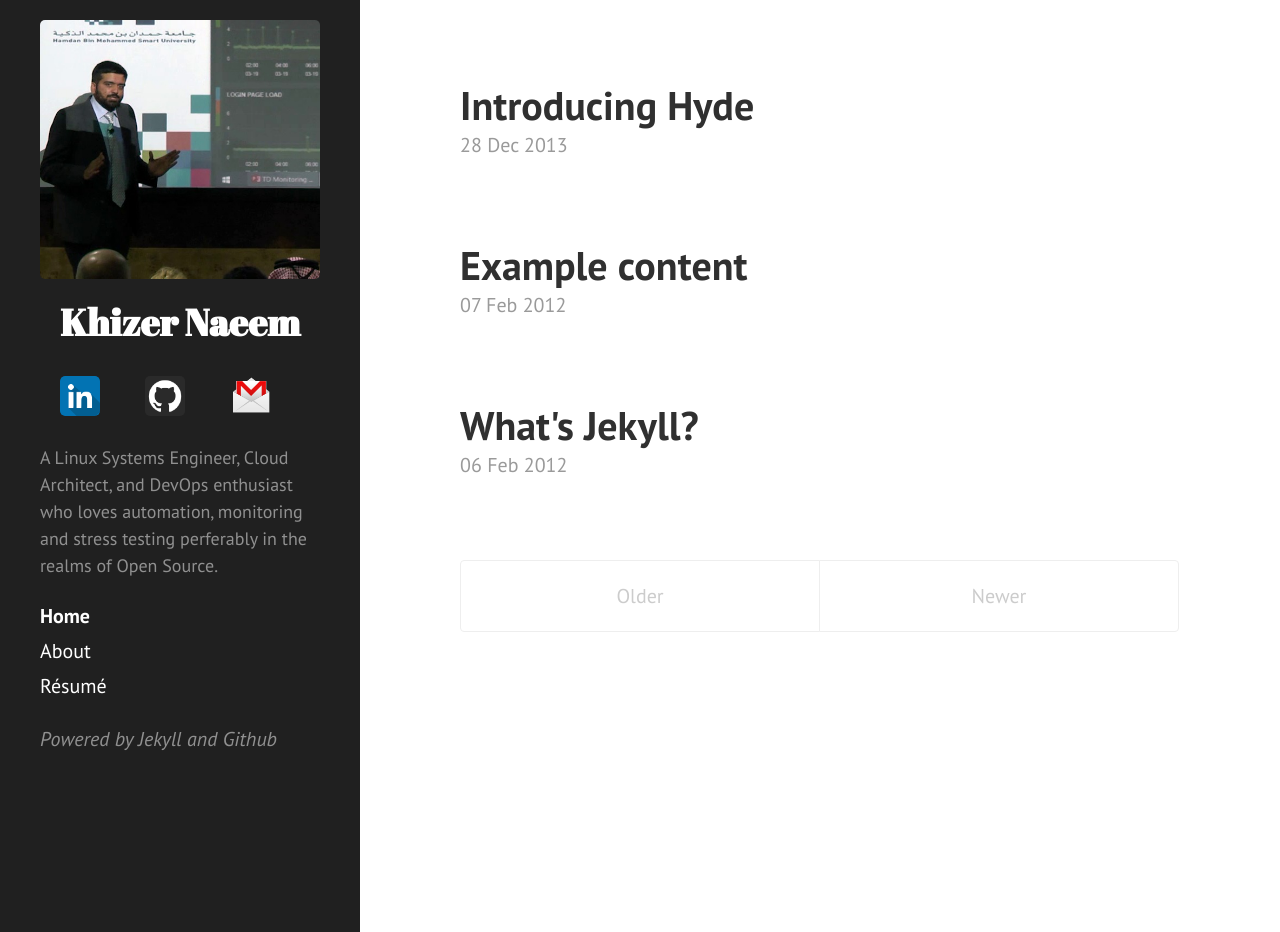
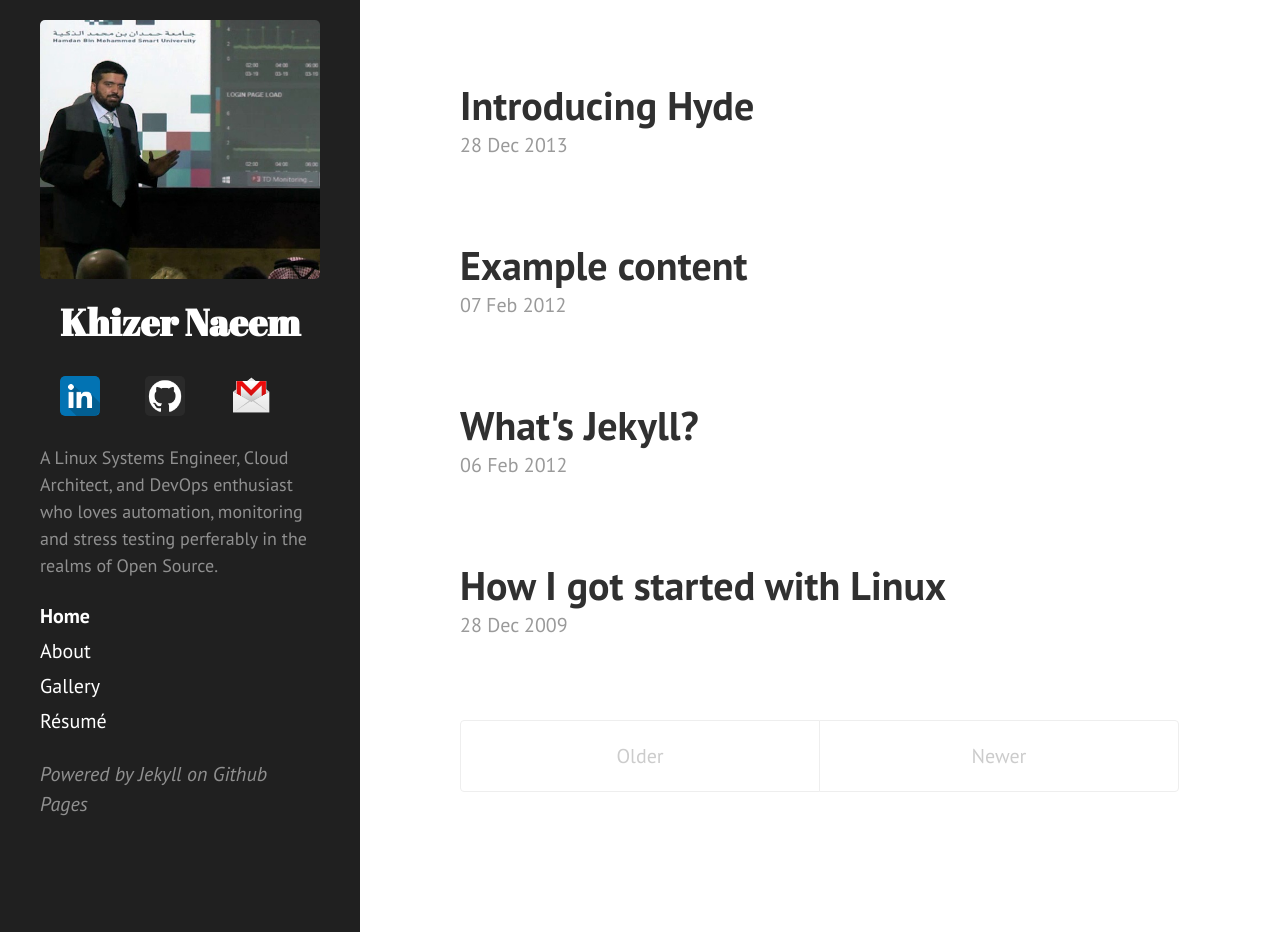
Before and after one commit to kxr/kxr.github.io, a Jekyll site: the page built from index.html, in a window 1280 px wide and 932 px high. Built offline with Jekyll 4.4.1, drawn with Linux system fonts in a browser that asks for light colours; the list of posts is cut into pages by our own code.

Commit message:
blog post, how i got started

```diff
--- a/_includes/sidebar.html
+++ b/_includes/sidebar.html
@@ -39,6 +39,6 @@
 
     </nav>
 
-    <p><i>Powered by Jekyll and Github</i></p>
+    <p><i>Powered by Jekyll on Github Pages</i></p>
   </div>
 </div>
--- /dev/null
+++ b/gallery.html
@@ -0,0 +1,4 @@
+---
+layout: page
+title: Gallery
+---
```
Also changed, not shown: _posts/2009-12-28-how-i-got-started-with-linux.md (added, +28 -0 lines).
